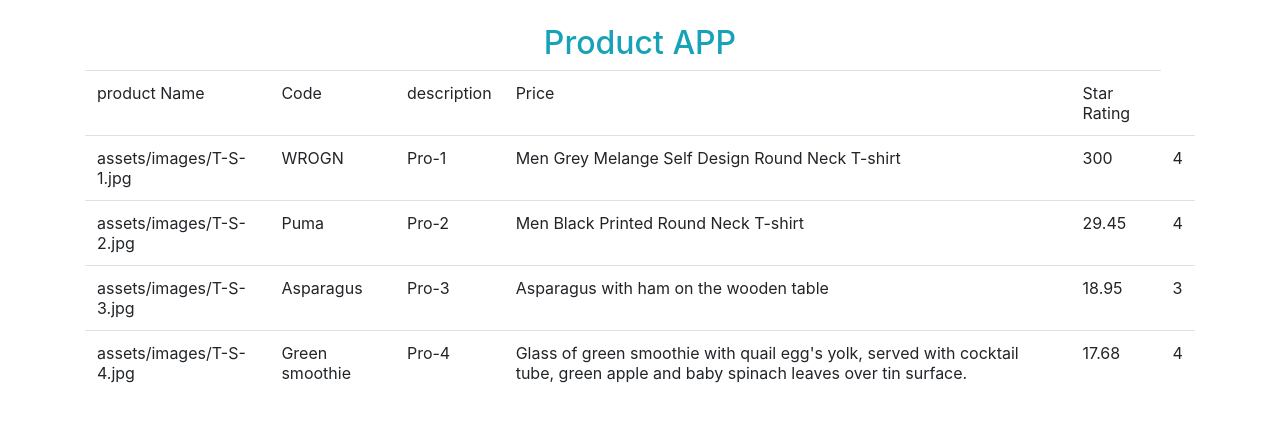
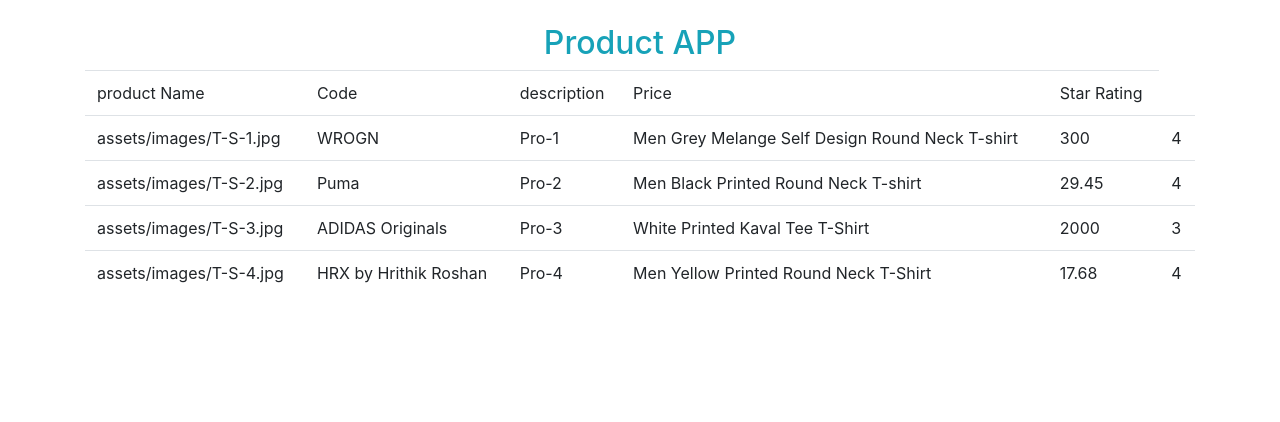
Before and after one commit to sarveshhome/angular-ivy-productapp, an Angular app: page / in a window 1280 px wide. Shown: the top 422 px of the page. Built offline with nearby package versions, Linux system fonts and the light colour scheme.

Commit message:
1 file modified

```diff
--- a/src/app/app.component.ts
+++ b/src/app/app.component.ts
@@ -45,21 +45,21 @@
                 },
 				        {
                 "productId": 3,
-                "productName": "Asparagus",
+                "productName": "ADIDAS Originals",
                 "productCode": "Pro-3",
                 "releaseDate": "March 31 2020",
-                "description": "Asparagus with ham on the wooden table",
-                "price": 18.95,
+                "description": "White Printed Kaval Tee T-Shirt",
+                "price": 2000,
                 "starRating": 3,
                 "imageUrl":  "assets/images/T-S-3.jpg",
                 "imageBUrl": "assets/images/T-B-3.jpg"
                 },
 			          {
                 "productId": 4,
-                "productName": "Green smoothie",
+                "productName": "HRX by Hrithik Roshan",
                 "productCode": "Pro-4",
                 "releaseDate": "March 23 2020",
-                "description": "Glass of green smoothie with quail egg's yolk, served with cocktail tube, green apple and baby spinach leaves over tin surface.",
+                "description": "Men Yellow Printed Round Neck T-Shirt",
                 "price": 17.68,
                 "starRating": 4,
                 "imageUrl":  "assets/images/T-S-4.jpg",
```
